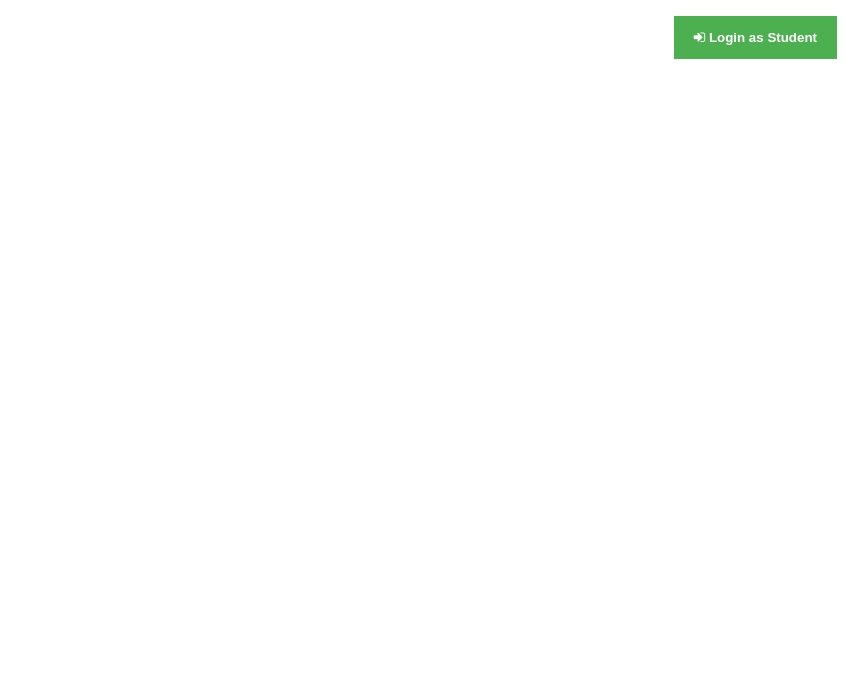
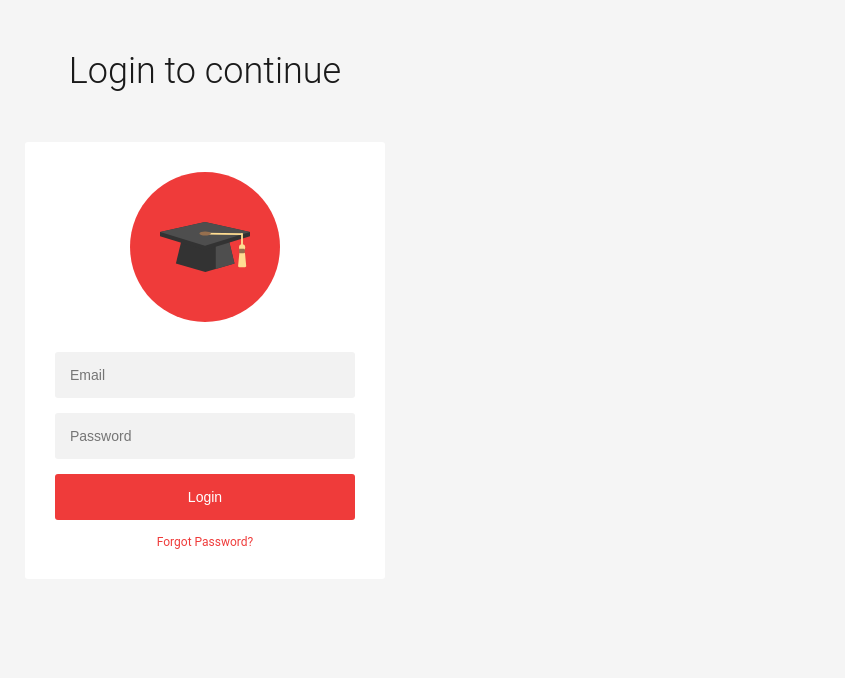
Before and after one commit to Hokage-Itachi/Graduation-Project-Management, a PHP site: page /login in a window 1280 px wide. Shown: the top 678 px of the page, without its empty margins (435-1280 px from the left). Run offline with PHP 8.4, Linux system fonts and the light colour scheme.

Commit message:
edit login UI

```diff
--- /dev/null
+++ b/asserts/css/login-css/style.css
@@ -0,0 +1,138 @@
+/* Form */
+.form {
+    position: relative;
+    z-index: 1;
+    background: #FFFFFF;
+    max-width: 300px;
+    margin: 0 auto 100px;
+    padding: 30px;
+    border-top-left-radius: 3px;
+    border-top-right-radius: 3px;
+    border-bottom-left-radius: 3px;
+    border-bottom-right-radius: 3px;
+    text-align: center;
+  }
+  .form .thumbnail {
+    background: #EF3B3A;
+    width: 150px;
+    height: 150px;
+    margin: 0 auto 30px;
+    padding: 50px 30px;
+    border-top-left-radius: 100%;
+    border-top-right-radius: 100%;
+    border-bottom-left-radius: 100%;
+    border-bottom-right-radius: 100%;
+    box-sizing: border-box;
+  }
+  .form .thumbnail img {
+    display: block;
+    width: 100%;
+  }
+  .form input {
+    outline: 0;
+    background: #f2f2f2;
+    width: 100%;
+    border: 0;
+    margin: 0 0 15px;
+    padding: 15px;
+    border-top-left-radius: 3px;
+    border-top-right-radius: 3px;
+    border-bottom-left-radius: 3px;
+    border-bottom-right-radius: 3px;
+    box-sizing: border-box;
+    font-size: 14px;
+  }
+  .form button {
+    outline: 0;
+    background: #EF3B3A;
+    width: 100%;
+    border: 0;
+    padding: 15px;
+    border-top-left-radius: 3px;
+    border-top-right-radius: 3px;
+    border-bottom-left-radius: 3px;
+    border-bottom-right-radius: 3px;
+    color: #FFFFFF;
+    font-size: 14px;
+    -webkit-transition: all 0.3 ease;
+    transition: all 0.3 ease;
+    cursor: pointer;
+  }
+  .form .message {
+    margin: 15px 0 0;
+    color: #b3b3b3;
+    font-size: 12px;
+  }
+  .form .message a {
+    color: #EF3B3A;
+    text-decoration: none;
+  }
+  .form .register-form {
+    display: none;
+  }
+
+  .container {
+    position: relative;
+    z-index: 1;
+    max-width: 300px;
+    margin: 0 auto;
+  }
+  .container:before, .container:after {
+    content: "";
+    display: block;
+    clear: both;
+  }
+  .container .info {
+    margin: 50px auto;
+    text-align: center;
+  }
+  .container .info h1 {
+    margin: 0 0 15px;
+    padding: 0;
+    font-size: 36px;
+    font-weight: 300;
+    color: #1a1a1a;
+  }
+  .container .info span {
+    color: #4d4d4d;
+    font-size: 12px;
+  }
+  .container .info span a {
+    color: #000000;
+    text-decoration: none;
+  }
+  .container .info span .fa {
+    color: #EF3B3A;
+  }
+
+  /* END Form */
+  /* Demo Purposes */
+  body {
+    background: #ccc;
+    font-family: "Roboto", sans-serif;
+    -webkit-font-smoothing: antialiased;
+    -moz-osx-font-smoothing: grayscale;
+  }
+  body:before {
+    content: "";
+    position: fixed;
+    top: 0;
+    left: 0;
+    display: block;
+    background: rgba(255, 255, 255, 0.8);
+    width: 100%;
+    height: 100%;
+  }
+
+  #video {
+    z-index: -99;
+    position: fixed;
+    top: 50%;
+    left: 50%;
+    min-width: 100%;
+    min-height: 100%;
+    width: auto;
+    height: auto;
+    -webkit-transform: translateX(-50%) translateY(-50%);
+    transform: translateX(-50%) translateY(-50%);
+  }
--- a/index.php
+++ b/index.php
@@ -29,7 +29,11 @@ $router->add_route('/login', function () {
     require_once("controllers/user_controller.php");
     $user_controller = new UserController();
     if ($_SERVER["REQUEST_METHOD"] == 'GET') {
+        // if ($_SESSION['user']) {
+        //     header('location: /home');
+        // } else {
         $user_controller->render();
+        // }
     } else {
         $user_controller->login();
     }
--- a/views/login_ui.php
+++ b/views/login_ui.php
@@ -1,199 +1,37 @@
 <!DOCTYPE html>
+<!-- saved from url=(0047)https://colorlib.com/etc/lf/Login_v1/index.html -->
 <html lang="en">
 
 <head>
-    <meta charset="UTF-8">
+    <meta http-equiv="Content-Type" content="text/html; charset=UTF-8">
     <title>Login</title>
-    <!--    <link href="css/style.css" rel="stylesheet" type="text/css">-->
-    <link rel="stylesheet" href="https://cdnjs.cloudflare.com/ajax/libs/font-awesome/4.7.0/css/font-awesome.min.css">
-    <style type="text/css">
-        * {
-            box-sizing: border-box;
-        }
 
-        body {
-            font-family: Arial, Helvetica, sans-serif;
-        }
+    <meta name="viewport" content="width=device-width, initial-scale=1">
 
-        img {
-            width: 220px;
-            height: 220px;
-        }
+    <link rel="icon" type="image/png" href="#">
 
-        .img_container {
-            text-align: center;
-            margin: 24px 0 12px 0;
-            position: relative;
-        }
+    <link rel="stylesheet" type="text/css" href="./asserts/css/login-css/style.css">
 
 
-        .form {
-            border: 3px solid #f1f1f1;
-
-        }
-
-        input {
-            width: 100%;
-            padding: 12px 20px;
-            margin: 8px 0;
-            display: inline-block;
-            border: 1px solid #ccc;
-            box-sizing: border-box;
-        }
-
-        button {
-            background-color: #4CAF50;
-            color: white;
-            padding: 14px 20px;
-            margin: 8px 0;
-            border: none;
-            cursor: pointer;
-            width: 100%;
-            font-weight: bold;
-        }
-
-        button:hover {
-            opacity: 0.8;
-        }
-
-        .button {
-            float: right;
-        }
-
-        .container {
-            padding: 16px;
-        }
-
-        .modal-box {
-            display: none;
-            width: 100%;
-            height: 100%;
-            z-index: 10;
-            position: fixed;
-            left: 0;
-            top: 0;
-            padding-top: 60px;
-            overflow: auto;
-            /* Enable scroll if needed */
-            background-color: rgb(0, 0, 0);
-            /* Fallback color */
-            background-color: rgba(0, 0, 0, 0.4);
-            /* Black w/ opacity */
-        }
-
-        .modal-content {
-            background-color: #fefefe;
-            margin: 15% auto;
-            /* 15% from the top and centered */
-            padding: 20px;
-            border: 1px solid #888;
-            width: 40%;
-            /* Could be more or less, depending on screen size */
-        }
-
-        .close {
-            color: #000;
-            float: right;
-            font-size: 35px;
-            font-weight: bold;
-        }
-
-        .close:hover,
-        .close:focus {
-            color: black;
-            text-decoration: none;
-            cursor: pointer;
-        }
-
-        .container {
-            padding: 16px;
-        }
-
-        span.psw {
-            float: right;
-            padding-bottom: 5px;
-        }
-
-        a {
-            text-decoration: none;
-            color: gray;
-        }
-
-        a:hover {
-            color: black;
-        }
-
-        /* Add Zoom Animation */
-        .animate {
-            -webkit-animation: animatezoom 0.6s;
-            animation: animatezoom 0.6s
-        }
-
-        @-webkit-keyframes animatezoom {
-            from {
-                -webkit-transform: scale(0)
-            }
-
-            to {
-                -webkit-transform: scale(1)
-            }
-        }
-
-        @keyframes animatezoom {
-            from {
-                transform: scale(0)
-            }
-
-            to {
-                transform: scale(1)
-            }
-        }
-    </style>
 </head>
 
 <body>
 
-    <button class="button" id="login" style="width:auto"><i class="fa fa-sign-in"></i> Login as Student</button>
 
-    <div id="modal_box" class="modal-box">
-        <div class="modal-content animate">
-            <span id="close_modal" class="close">&times;</span>
-            <form class="form" action="/login" method="POST">
-                <div class="img_container">
-                    <img src="./asserts/Image/img_avatar2.png" class="avatar">
-                </div>
-                <div class="container">
-                    <span class="input-group-addon"><i class="fa fa-user"></i></span>
-                    <label for="uname"><b>Email</b></label>
-                    <input id="uname" type="text" name="email" placeholder="Enter Username" required>
-                    <span class="input-group-addon"><i class="fa fa-lock"></i></span>
-                    <label for="psw"><b>Password</b></label>
-                    <input id="psw" type="password" name="password" placeholder="Enter Password" required>
-
-                    <button type="submit"><i class="fa fa-sign-in"></i> Login</button>
-
-                </div>
-
-                <div class="container" style="background-color:#f1f1f1">
-                    <span class="psw"><a href="#">Forgot Password?</a></span>
-                </div>
-            </form>
-
+    <div class="container">
+        <div class="info">
+            <h1>Login to continue</h1>
         </div>
     </div>
-    <script language="JavaScript">
-        const button = document.getElementById('login');
-        const modal = document.getElementById('modal_box');
-
-        button.onclick = function() {
-            modal.style.display = 'block';
-        }
-
-        const close = document.getElementById('close_modal');
-        close.onclick = function() {
-            modal.style.display = "none";
-        }
-    </script>
+    <div class="form">
+        <div class="thumbnail"><img src="./asserts/Image/hat.svg" /></div>
+        <form class="login-form" action="/login" method="POST">
+            <input type="text" placeholder="Email" name="email" />
+            <input type="password" placeholder="Password" name="password" />
+            <button>Login</button>
+            <p class="message"><a href="#">Forgot Password?</a></p>
+        </form>
+    </div>
 </body>
 
 </html>
```
Also changed, not shown: asserts/Image/hat.svg (added).
